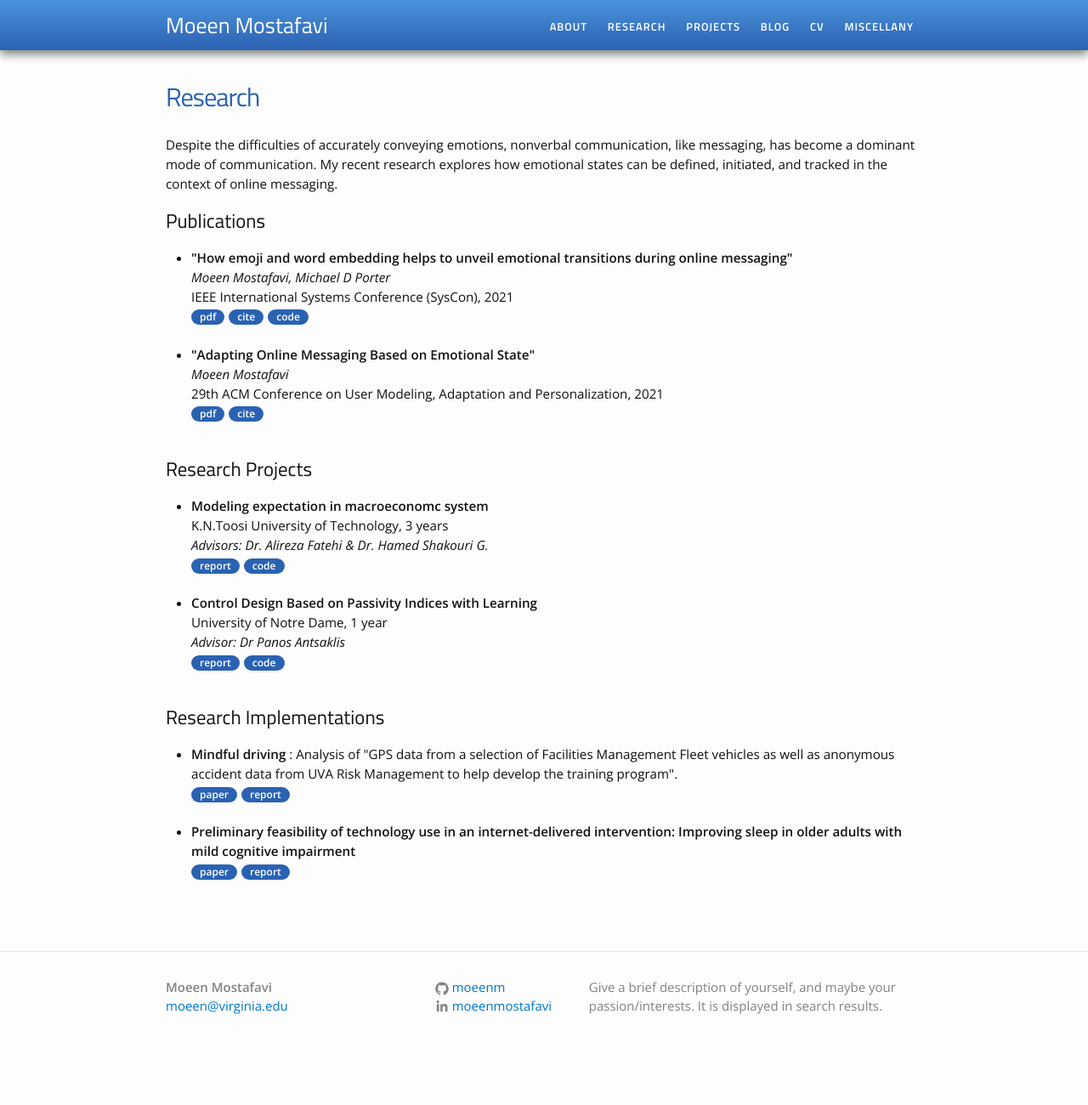
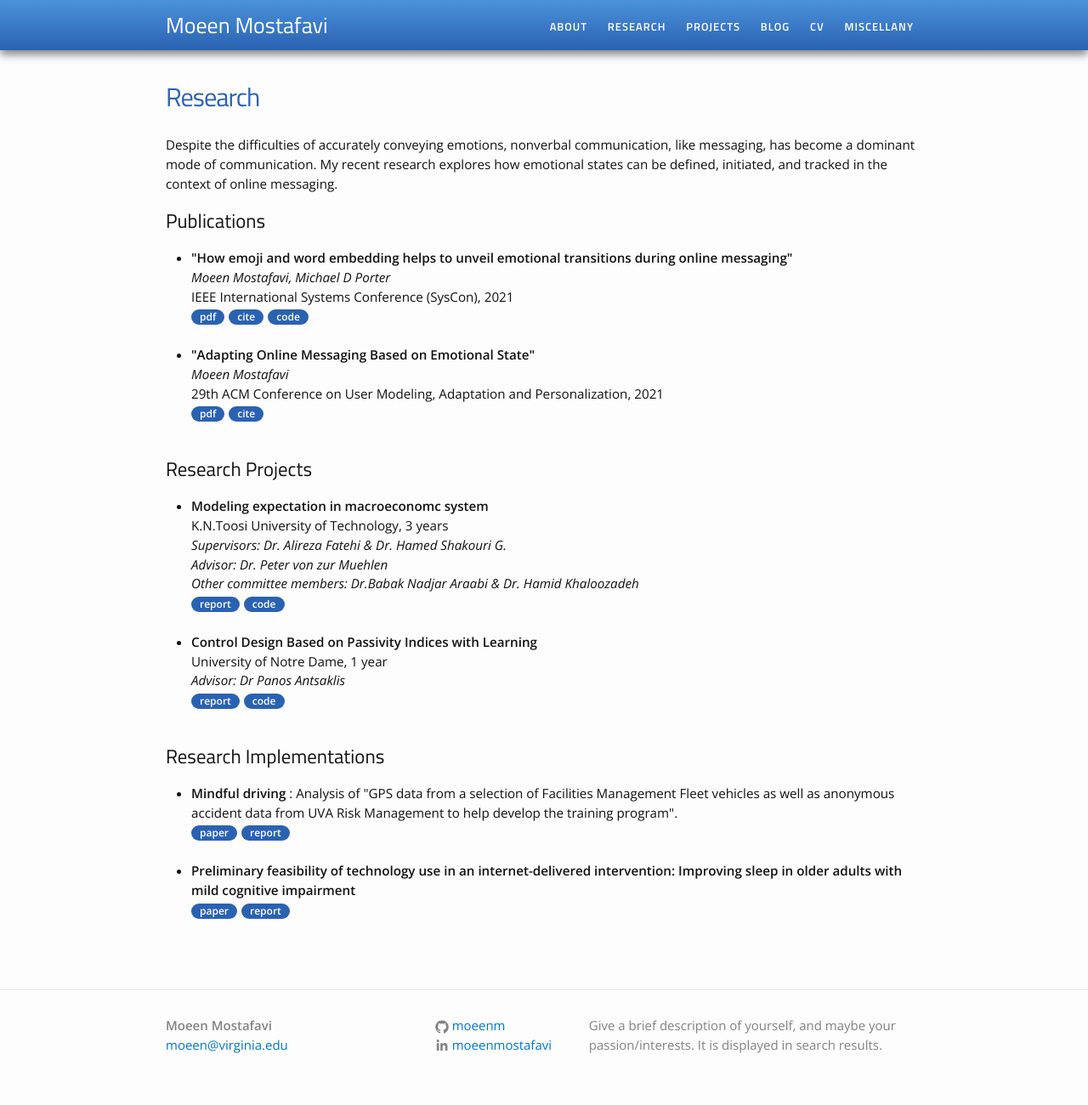
Before and after one commit to moeenm/moeenm.github.io, a Jekyll site: the page built from research.md, in a window 1280 px wide. Shown: the whole page at 85% size. Built offline with Jekyll 4.4.1, drawn with Linux system fonts in a browser that asks for light colours; before the commit the page ends 1255 px from its top, so only the background shows below that.

Commit message:
Update research.md

```diff
--- a/research.md
+++ b/research.md
@@ -27,7 +27,9 @@ Despite the difficulties of accurately conveying emotions, nonverbal communicati
 	<li>
 		<b>Modeling expectation in macroeconomc system</b><br>
 		K.N.Toosi University of Technology, 3 years<br>
-		<i>Advisors: Dr. Alireza Fatehi & Dr. Hamed Shakouri G.</i><br>
+		<i>Supervisors: Dr. Alireza Fatehi & Dr. Hamed Shakouri G.</i><br>
+		<i>Advisor: Dr. Peter von zur Muehlen </i><br>
+		<i>Other committee members: Dr.Babak Nadjar Araabi & Dr. Hamid Khaloozadeh </i><br>
 		<a href=""><div class="color-button">report</div></a><a href=""><div class="color-button">code</div></a>
 	</li><br>
 	<li>
```
